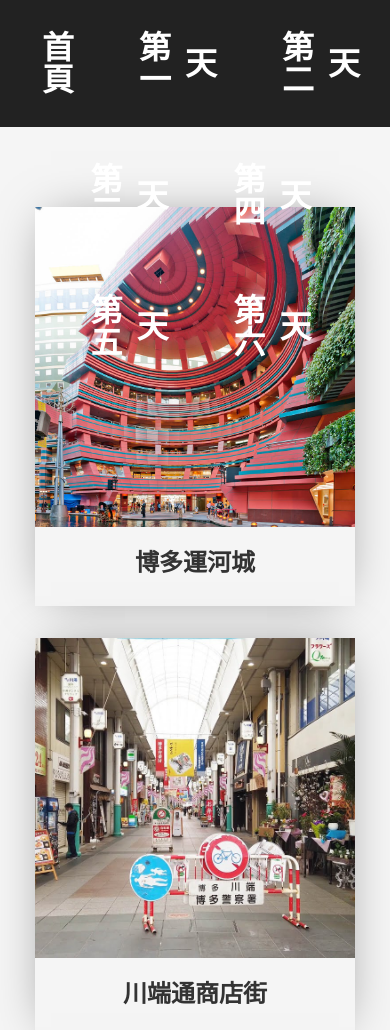
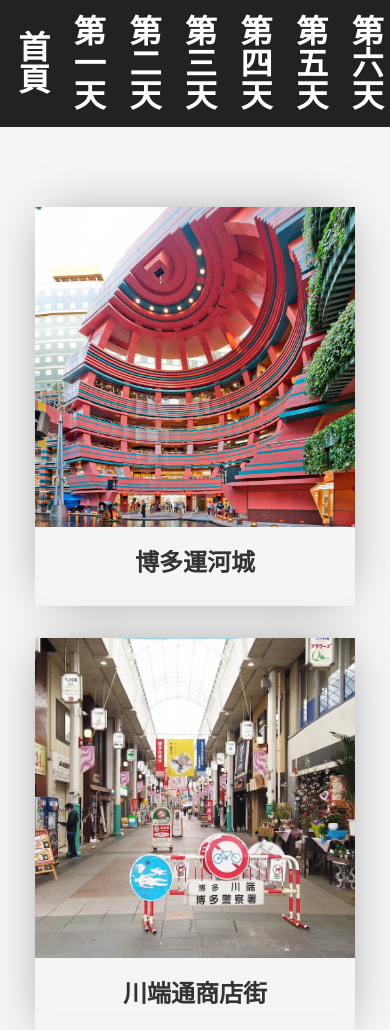
Before and after one commit to as553josh/travelwowowo, a plain HTML site: page schedule.html in a window 390 px wide. Shown: the top 1030 px of the page. Drawn offline with nearby package versions, Linux system fonts and the light colour scheme.

Commit message:
Add files via upload

```diff
--- a/schedule.html
+++ b/schedule.html
@@ -266,16 +266,26 @@ nav a.active {
 @media only screen and (max-width: 600px) {
 .everyday >li> a{
   writing-mode: vertical-lr;
-  padding: 1rem;
+  /* padding: 1rem; */
   font-size: 2rem;
-  position: relative;
+  /* position: relative; */
+  height: auto;
+  width: auto;
 }
+
+nav ul li {
+    padding: 0.3rem;
+  }
+
 .everyday >li{
   padding: 0.3rem;
 }
 
 .nav{
   max-width: 100%;
+  display: flex;
+  align-items: center;
+  justify-content: center;
 }
 
 body{
@@ -285,6 +295,10 @@ body{
 .day{
   padding: 4rem;
   max-width: 100%;
+}
+
+.everyday{
+  display: flex;
 }
 
 }
```
